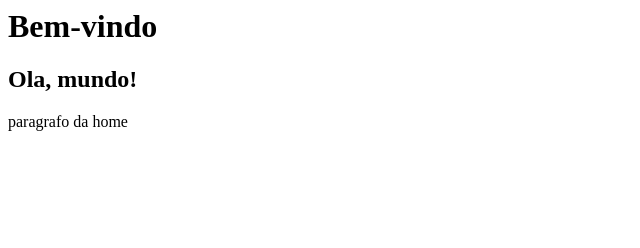
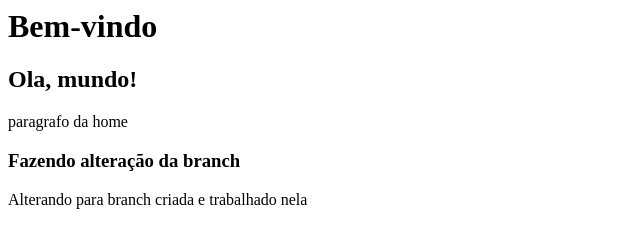
Before and after one commit to Paulo1901/curso-git-github-completo, a plain HTML site: page index.html in a window 1280 px wide. Shown: the whole page, without its empty margins (0-640 px from the left). Drawn offline with Linux system fonts and the light colour scheme.

Commit message:
fazendo alterações da nova branch

```diff
--- a/index.html
+++ b/index.html
@@ -1,3 +1,6 @@
 <h1>Bem-vindo</h1>
 <h2>Ola, mundo!</h2>
 <p>paragrafo da home</p>
+
+<h3>Fazendo alteração da branch</h3>
+<p>Alterando para branch criada e trabalhado nela</p>
```
